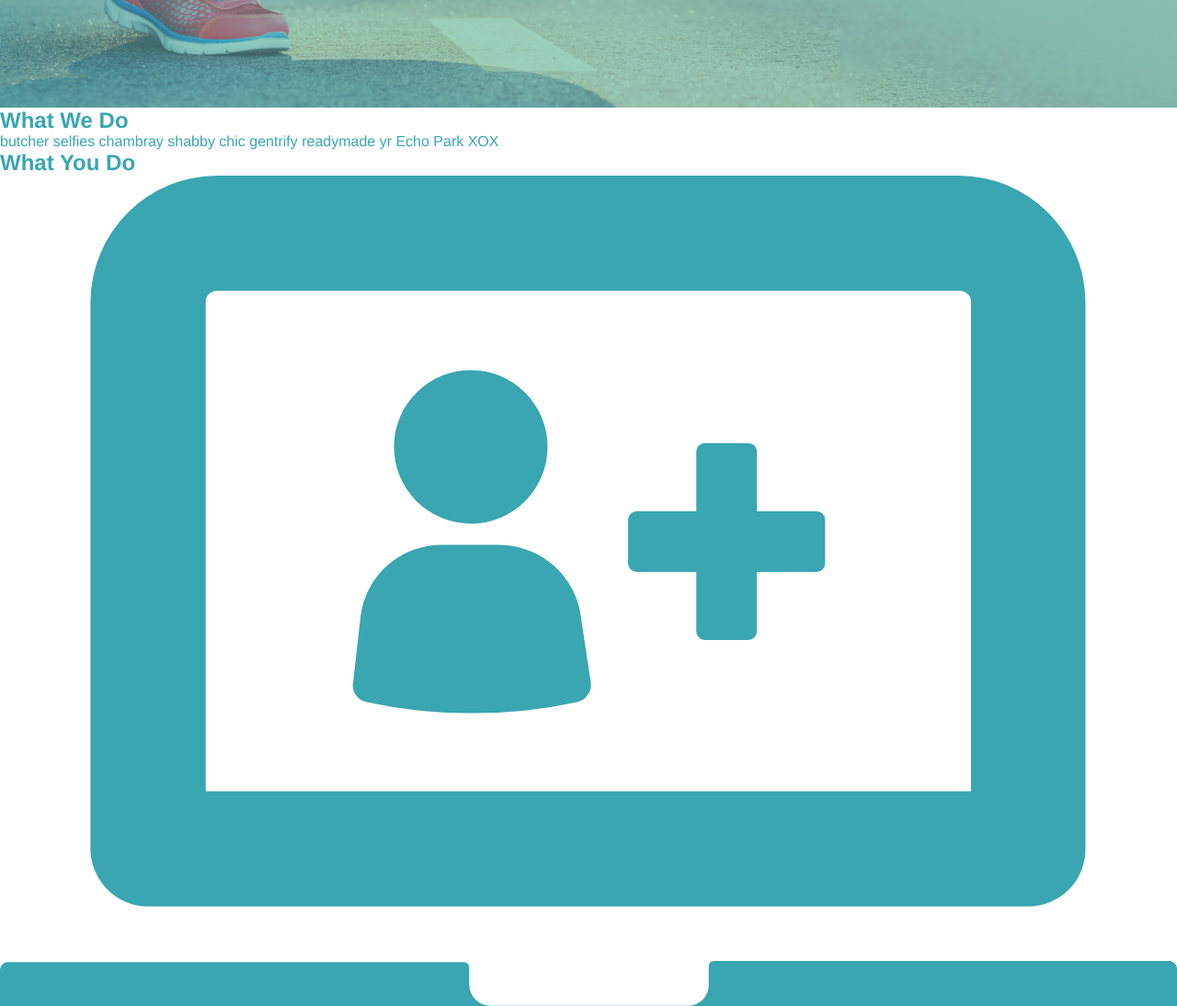
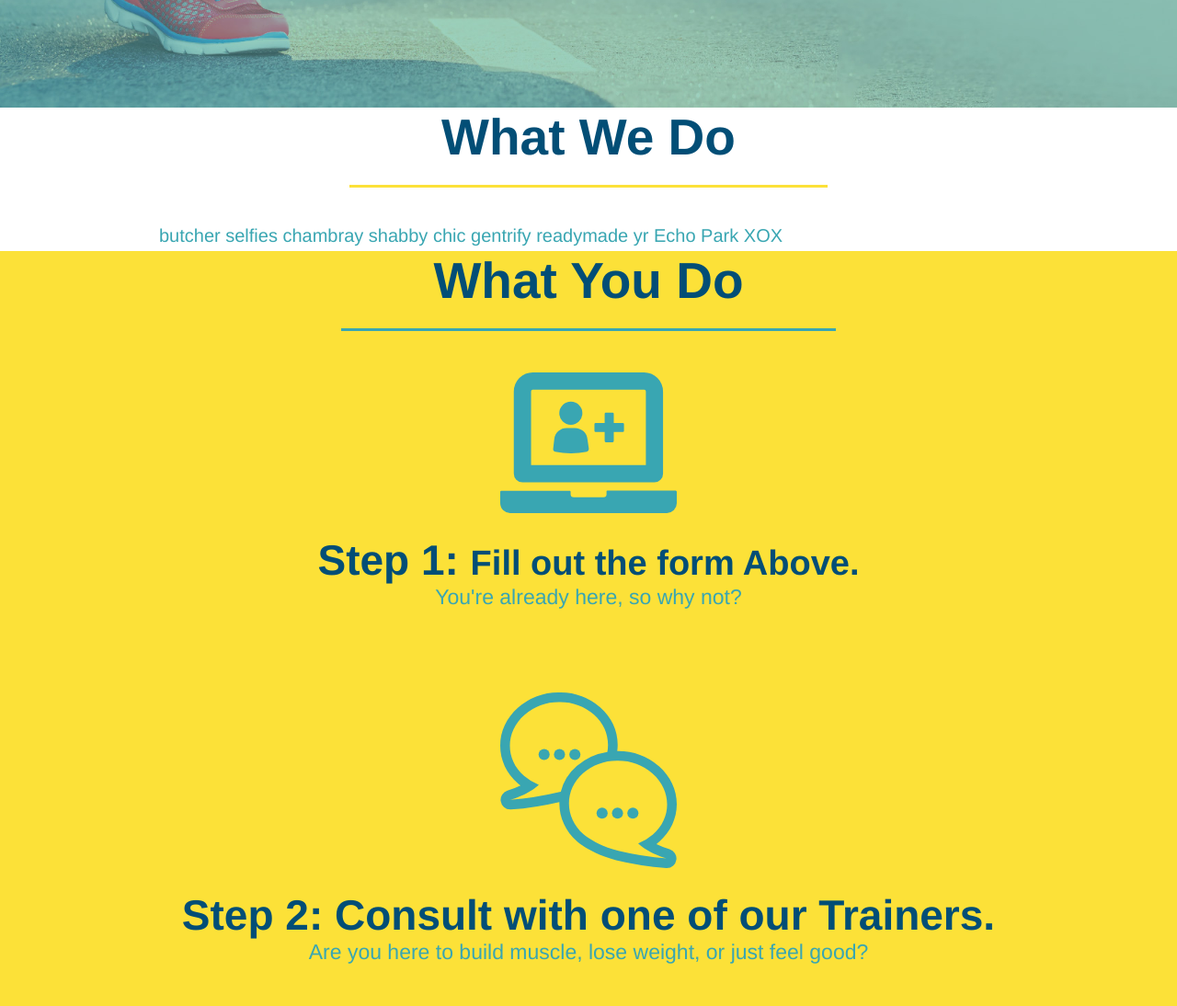
Before and after one commit to Tai106/run-buddy, a plain HTML site: page index.html in a window 1280 px wide. Shown: the part 565-1659 px from the top of the page at 92% size. Drawn offline with Linux system fonts and the light colour scheme.

Commit message:
style what you do section

```diff
--- a/assests/css/style.css
+++ b/assests/css/style.css
@@ -144,3 +144,66 @@ footer {
     font-size: 16px;
   }
   /* HERO STYLES END */
+
+  .intro {
+    text-align: center;
+  }
+
+
+  .intro p {
+    line-height: 1.7;
+    color: #39a6b2;
+    width: 80%;
+    font-size: 20px;
+  }
+
+  intro p {
+    /* add this alongside your other declarations */
+    margin: 0 auto;
+  }
+
+  .steps {
+    text-align: center;
+    background: #fce138;
+  }
+
+  .section-title {
+    font-size: 55px;
+    color: #024e76;
+    margin-bottom: 35px;
+    padding: 0 100px 20px 100px;
+    display: inline-block;
+    border-bottom: 3px solid;
+  }
+
+  .primary-border {
+    border-color: #fce138;
+  }
+
+  .secondary-border {
+    border-color: #39a6b2;
+  }
+
+  .steps div {
+    margin-bottom: 80px;
+  }
+
+  .steps img {
+    width: 15%;
+    margin: 10px 0;
+  }
+
+  .steps h3 {
+    color: #024e76;
+    font-size: 46px;
+    margin-top: 10px;
+  }
+
+  .steps p {
+    color: #39a6b2;
+    font-size: 23px;
+  }
+
+  .steps span {
+    font-size: 38px;
+  }
--- a/index.html
+++ b/index.html
@@ -71,20 +71,20 @@
 
 
         <!-- "WHAT WE DO" -->
-        <Section id="what-we-do">
-            <h2>What We Do</h2>
+        <Section id="what-we-do" class="intro">
+            <h2 class="section-title primary-border">What We Do</h2>
             <p>
              butcher selfies chambray shabby chic gentrify readymade yr Echo Park XOX
             </p>
         </Section>
 
         <!-- "What you do" section-->
-        <section id="what-you-do">
-            <h2>What You Do</h2>
+        <section id="what-you-do" class="steps">
+            <h2 class="section-title secondary-border">What You Do</h2>
 
             <div>
                 <img src="assests/Images/step-1.svg" alt="" />
-                <h3>Step 1: Fill out the form Above.</h3>
+                <h3>Step 1: <span>Fill out the form Above.</span></h3>
                 <p>You're already here, so why not?</p>
             </div>
 
```
